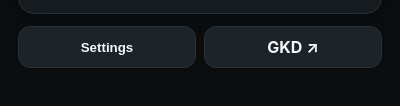
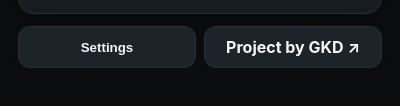
Before and after one commit to gkk-dev-ops/messenger-better-search, a browser extension: page src/popup.html in a window 400 px wide. Shown: the part 388-494 px from the top of the page. Drawn offline with Linux system fonts and the light colour scheme.

Commit message:
docs: keep GKD mention explicitly tied to authorship

```diff
--- a/src/popup.html
+++ b/src/popup.html
@@ -39,7 +39,7 @@
 
     <div class="nav">
       <button id="settings" class="secondary">Settings</button>
-      <a class="button secondary" href="https://gkd.agency" target="_blank" rel="noopener noreferrer">GKD ↗</a>
+      <a class="button secondary" href="https://gkd.agency" target="_blank" rel="noopener noreferrer">Project by GKD ↗</a>
     </div>
   </main>
   <script type="module" src="popup.js"></script>
```
